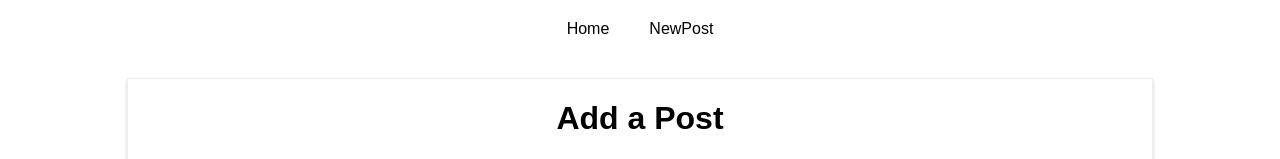
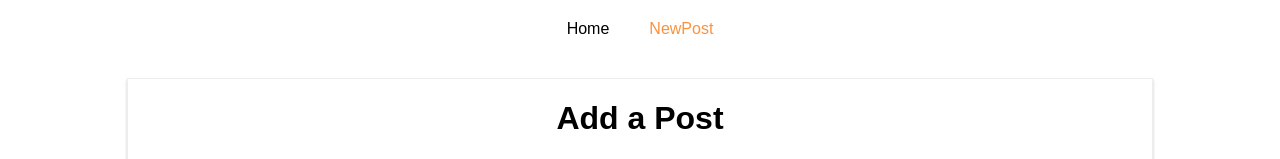
Before and after one commit to Valence-Kajuna/React-Sandbox, a React (Create React App) app: page /new-post in a window 1280 px wide. Shown: the top 159 px of the page. Built offline with nearby package versions, Linux system fonts and the light colour scheme.

Commit message:
Styling the active Route

```diff
--- a/src/containers/Blog/Blog.css
+++ b/src/containers/Blog/Blog.css
@@ -25,6 +25,6 @@
     color: Black;
 }
 
-.Blog a:hover, .Blog a:active{
+.Blog a:hover, .Blog a:active, .Blog a.my-active{
     color: #fa923f;
 }
--- a/src/containers/Blog/Blog.js
+++ b/src/containers/Blog/Blog.js
@@ -2,7 +2,7 @@ import React, { Component } from 'react';
 // import axios from 'axios';
 import './Blog.css';
 import Posts from '../Posts/Posts';
-import { Route, Link } from "react-router-dom";
+import { Route, NavLink } from "react-router-dom";
 import NewPost from "../NewPost/NewPost";
 
 class Blog extends Component {
@@ -14,12 +14,12 @@ class Blog extends Component {
                 <header>
                     <nav>
                         <ul>
-                            <li><Link to="/">Home</Link></li>
-                            <li><Link to={{
+                            <li><NavLink activeClassName="my-active" to="/" exact>Home</NavLink></li>
+                            <li><NavLink activeClassName="my-active" to={{
                                 pathname: '/new-post',
                                 hash: '#submit',
                                 search: '?quich-submit=true'
-                            }}>NewPost</Link></li>
+                            }}>NewPost</NavLink></li>
 
                         </ul>
                     </nav>
```
